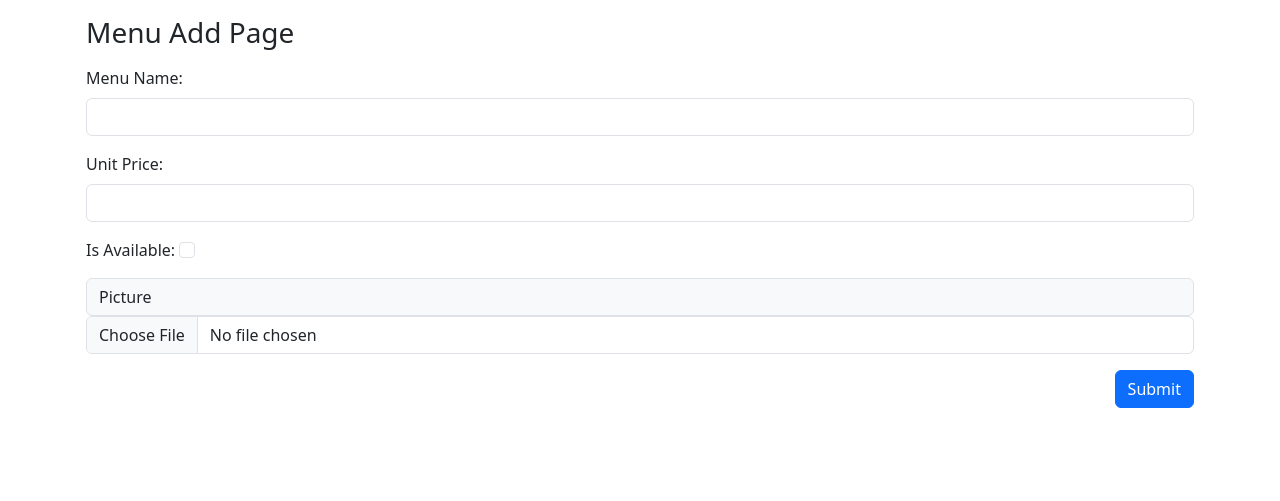
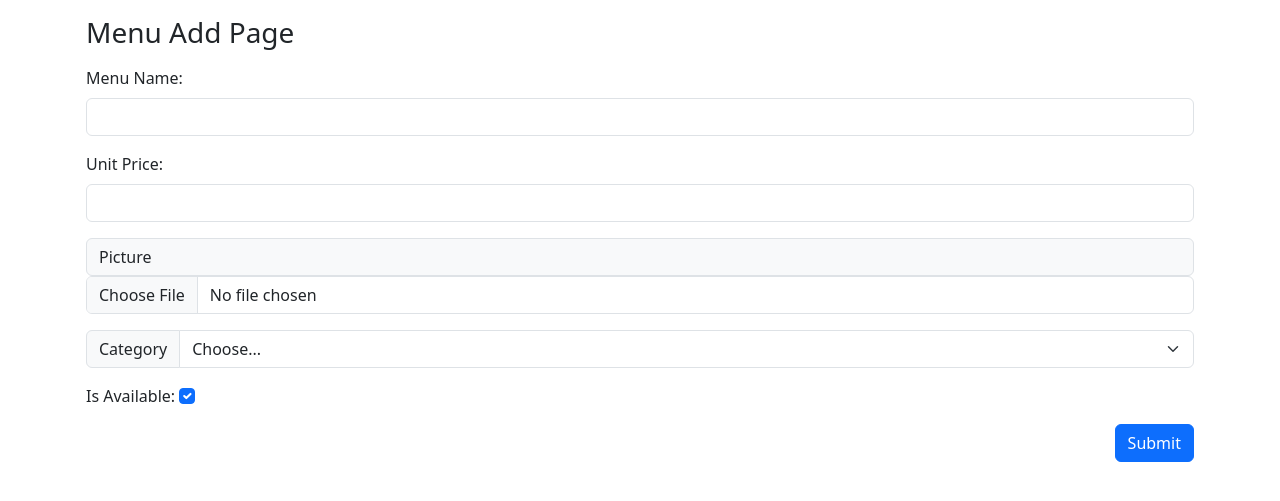
Before and after one commit to yaezzin/DeliveryApp, a Django app: template app/sajjang/templates/stores/store/menu/add.html in a window 1280 px wide. Shown: the top 501 px of the page. Run offline with Django 4.2, Linux system fonts and the light colour scheme; the template is opened without the code that fills it, so the values that code supplies are empty.

Commit message:
[ADD] sajjang/templates >> category checkbox 생성

```diff
--- a/app/sajjang/templates/stores/store/menu/add.html
+++ b/app/sajjang/templates/stores/store/menu/add.html
@@ -5,19 +5,28 @@
         {% csrf_token %}
         <div class="mb-3">
             <label class="form-label" for="menu_name">Menu Name:</label>
-            <input class="form-control" type="text" name="menu_name" id="menu_name">
+            <input class="form-control" type="text" name="name" id="menu_name">
         </div>
         <div class="mb-3">
             <label class="form-label" for="menu_unit_price">Unit Price:</label>
             <input class="form-control" type="text" name="unit_price" id="unit_price">
         </div>
         <div class="mb-3">
-            <label class="form-check-label" for="is_available">Is Available:</label>
-            <input class="form-check-input" type="checkbox" name="is_available" id="is_available">
+            <label class="input-group-text" for="menu_pic">Picture</label>
+            <input type="file" class="form-control" name="menu_pic" id="menu_pic">
+        </div>
+        <div class="input-group mb-3">
+            <label class="input-group-text" for="category">Category</label>
+            <select class="form-select" name="category" id="category">
+            <option selected>Choose...</option>
+                {% for category in categories %}
+                <option value="{{ category.id }}" {% if category.id == selected_category.id %}selected{% endif %} >{{ category.name }}</option>
+                {% endfor %}
+            </select>
         </div>
         <div class="mb-3">
-            <label class="input-group-text" for="menu_pic">Picture</label>
-            <input type="file" class="form-control" name="menu_pic" id="menu_pic">
+            <label class="form-check-label" for="is_available">Is Available:</label>
+            <input class="form-check-input" type="checkbox" name="is_available" id="is_available" value=True checked>
         </div>
         <div class="d-grid justify-content-end">
             <button class="btn btn-primary" type="submit">Submit</button>
```
